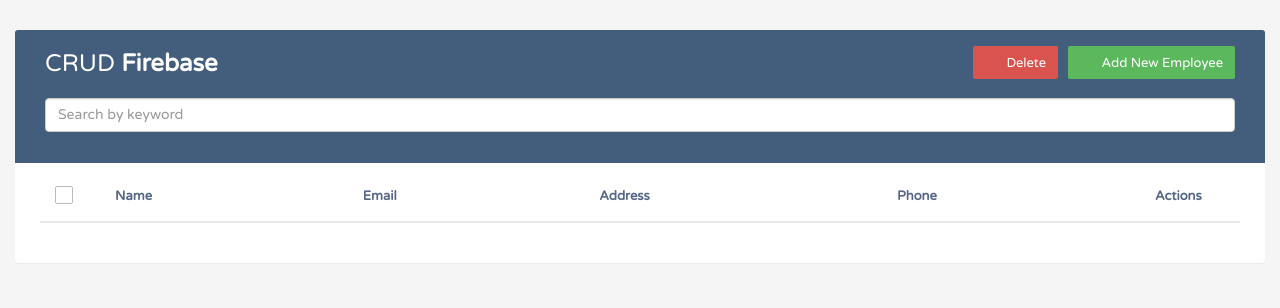
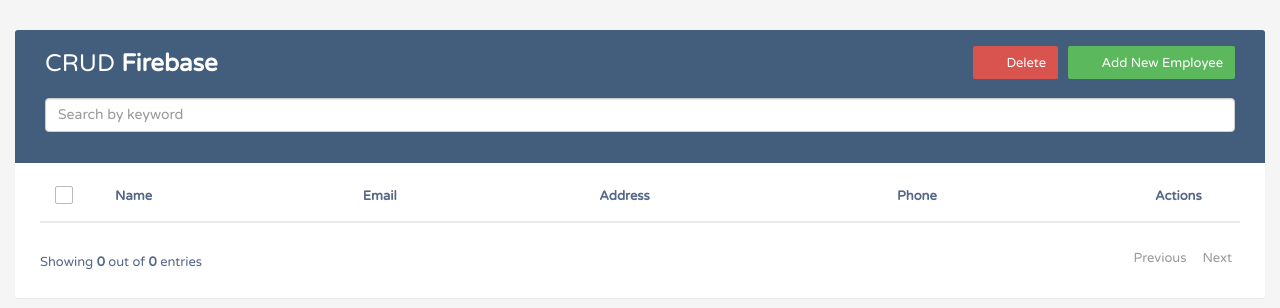
Before and after one commit to johndavemanuel/firebase-firestore-crud, a plain HTML site: page index.html in a window 1280 px wide. Drawn offline with Linux system fonts and the light colour scheme; no server answers.

Commit message:
add debug on next and prev, show hint on items display

```diff
--- a/index.html
+++ b/index.html
@@ -58,13 +58,13 @@
 					</tbody>
 				</table>
 			</div>
-			<!-- <div class="clearfix">
+			<div class="clearfix">
 				<div class="hint-text">Showing <b class="count">0</b> out of <b class="count">0</b> entries</div>
 				<ul class="pagination">
-					<li class="page-item"><a href="#" id="js-previous" class="page-link">Previous</a></li>
-					<li class="page-item"><a href="#" id="js-next" class="page-link">Next</a></li>
+					<li class="page-item"><a href="#" id="js-previous-debug" class="page-link">Previous</a></li>
+					<li class="page-item"><a href="#" id="js-next-debug" class="page-link">Next</a></li>
 				</ul>
-			</div> -->
+			</div>
 		</div>
 	</div>
 	<!-- Edit Modal HTML -->
```
